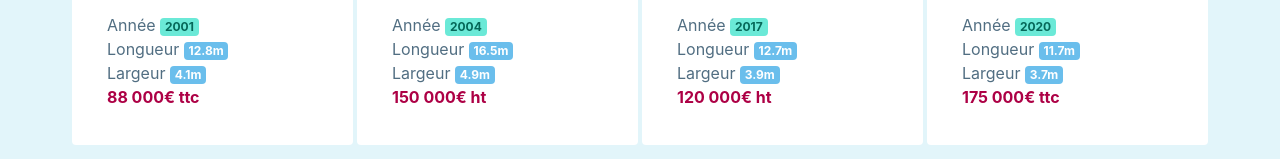
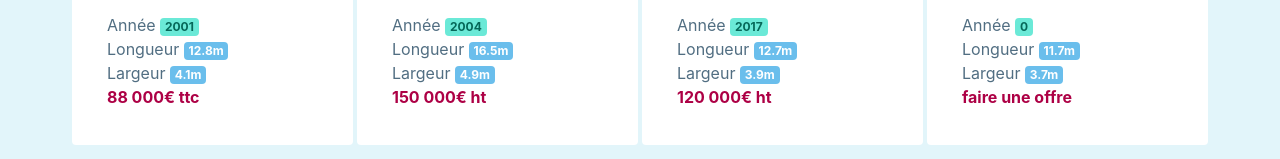
Before and after one commit to greta-code-pizza/topsails, a plain HTML site: page index.html in a window 1280 px wide. Shown: the part 1326-1485 px from the top of the page. Drawn offline with nearby package versions, Linux system fonts and the light colour scheme.

Commit message:
add potential bug

```diff
--- a/index.html
+++ b/index.html
@@ -192,7 +192,7 @@
               <p class="card-text">Jeanneau Sun Odyssey 389 en excellent état</p>
               <div class="property">
                 <span>Année</span>
-                <span class="badge badge-danger">2020</span>
+                <span class="badge badge-danger">0</span>
               </div>
               <div class="property">
                 <span>Longueur</span>
@@ -202,7 +202,7 @@
                 <span>Largeur</span>
                 <span class="badge badge-primary">3.7m</span>
               </div>
-              <p class="price">175 000€ ttc</p>
+              <p class="price">faire une offre</p>
             </div>
           </div>
         </div>
```
